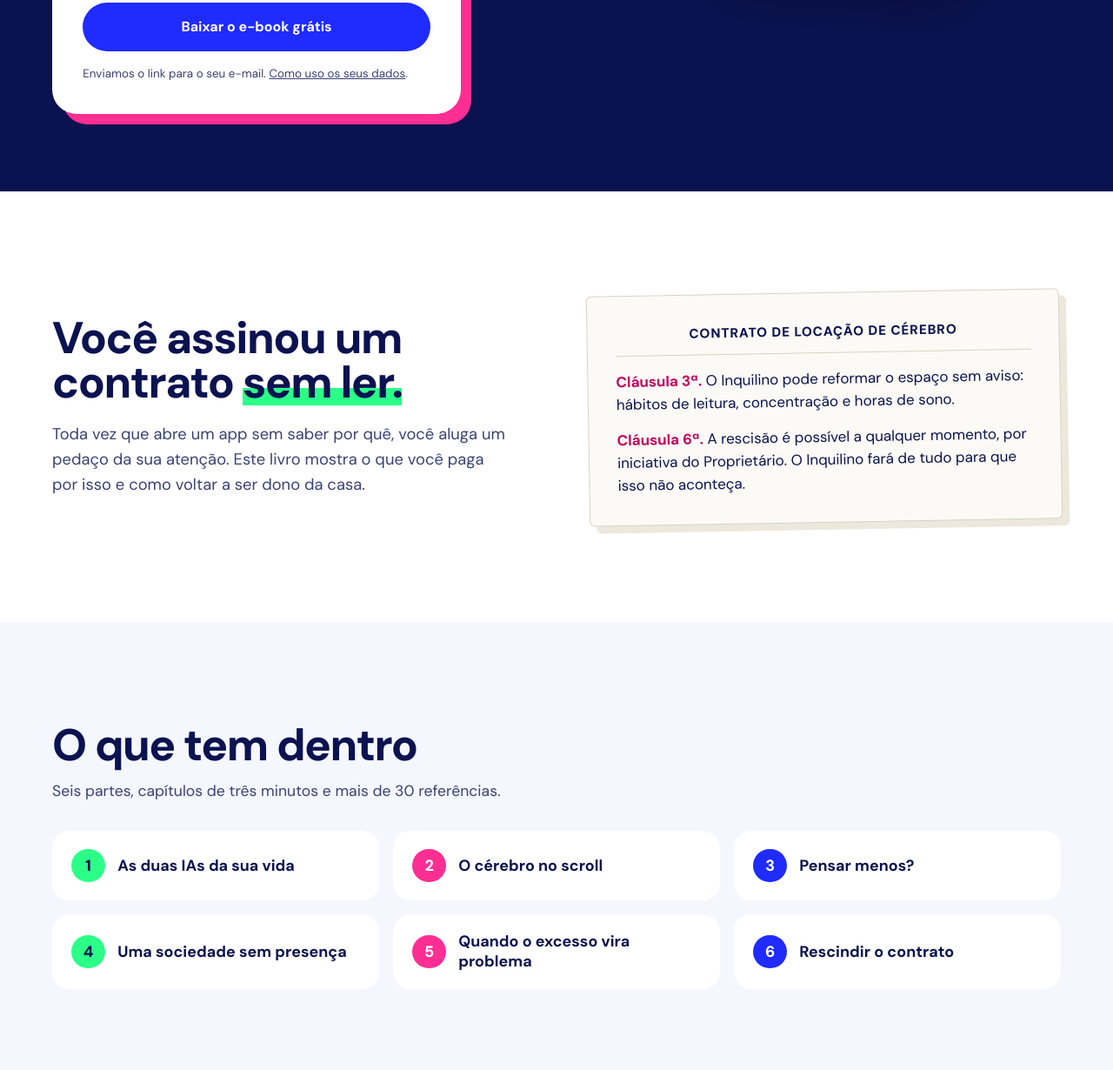
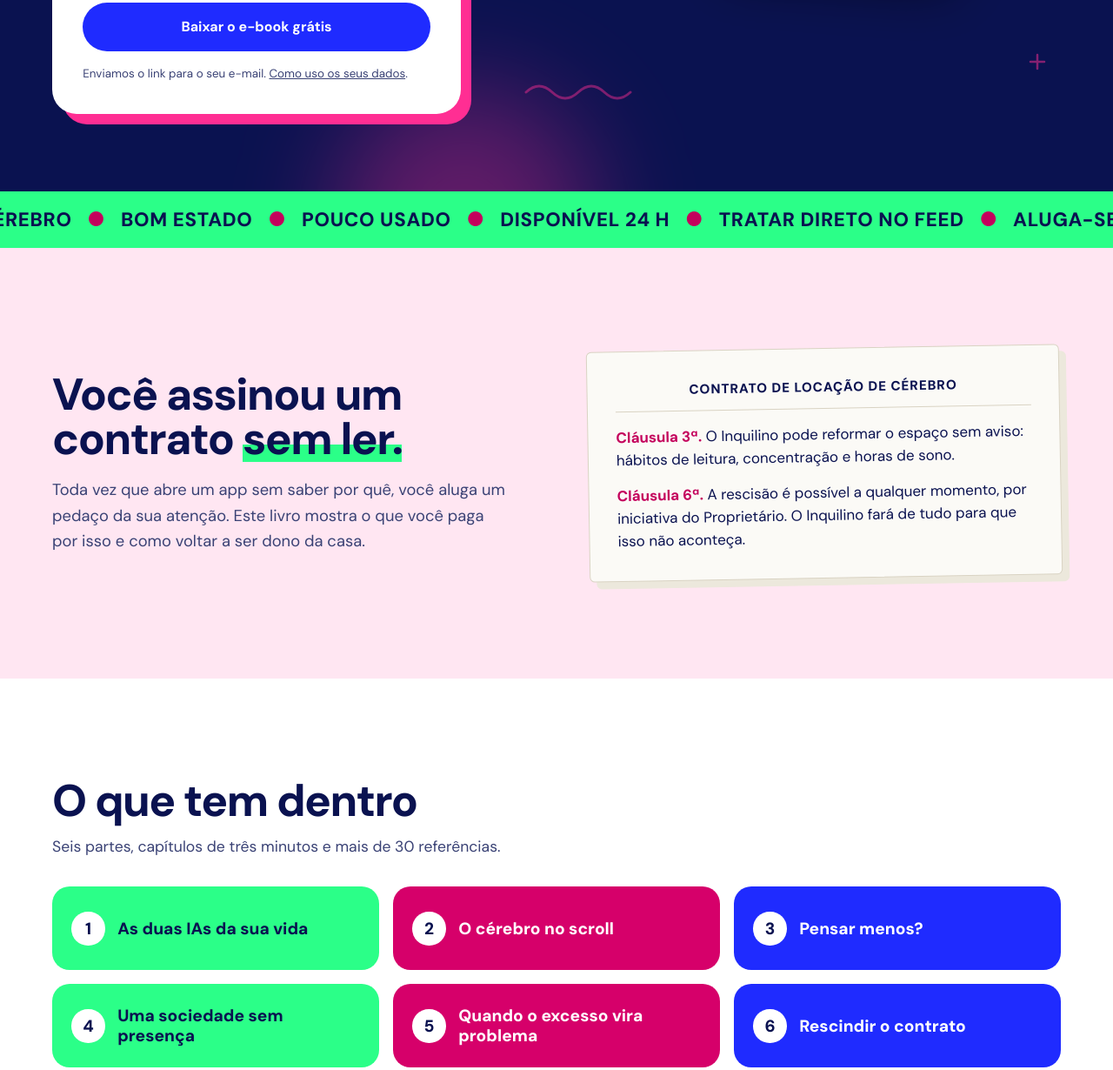
Before and after one commit to duusilas/silasmoreira-site, a plain HTML site: page o-cerebro-alugado/index.html in a window 1280 px wide. Shown: the part 847-2077 px from the top of the page at 87% size. Drawn offline with Linux system fonts and the light colour scheme.

Commit message:
Mais cor na landing do e-book O cérebro alugado
Brilhos e marcas no topo, faixa animada «Aluga-se», cartões coloridos nas
seis partes e secções com fundo rosa, verde e magenta.

Co-Authored-By: Claude Opus 5.5 <noreply@anthropic.com>
Claude-Session: https://claude.ai/code/session_01DQvbQhs4Q3jDy4Jir5b7H8

```diff
--- a/o-cerebro-alugado/index.html
+++ b/o-cerebro-alugado/index.html
@@ -47,6 +47,19 @@
   .eb-form.done .eb-fields{display:none} .eb-form.done .eb-done{display:grid;gap:.8rem}
   .eb-done h2{font-size:1.8rem;margin:0} .eb-done p{margin:0;color:var(--ink-2)}
 
+  .eb-blob{position:absolute;border-radius:50%;filter:blur(60px);pointer-events:none}
+  .eb-blob.b1{width:420px;height:420px;background:var(--cobalt);opacity:.55;right:-120px;top:-140px}
+  .eb-blob.b2{width:300px;height:300px;background:var(--pink);opacity:.35;left:30%;bottom:-180px}
+  .eb-blob.b3{width:220px;height:220px;background:var(--neon);opacity:.18;left:-80px;top:40%}
+  .eb-deco{position:absolute;pointer-events:none}
+  .eb-strip{background:var(--neon);color:var(--ink);overflow:hidden;white-space:nowrap;font-weight:800;font-size:clamp(1.1rem,2vw,1.4rem);letter-spacing:.03em;padding:.9rem 0}
+  .eb-strip .run{display:inline-block;animation:eb-run 38s linear infinite}
+  .eb-strip span{padding:0 1.1rem} .eb-strip i{font-style:normal;color:#C4005C}
+  @keyframes eb-run{from{transform:translateX(0)}to{transform:translateX(-50%)}}
+  .eb-pinkbg{background:#FFE6F2}
+  .eb-greenbg{background:#E3FFF0}
+  .eb-pinksec{background:#D6006A;color:var(--white)}
+
   /* mockup do livro */
   .eb-book{justify-self:center;perspective:1400px;width:min(330px,80%)}
   .eb-book .b{position:relative;aspect-ratio:794/1123;transform:rotateY(-18deg) rotateX(4deg);transform-style:preserve-3d;transition:transform .6s var(--ease)}
@@ -72,11 +85,12 @@
 
   /* partes */
   .eb-parts{list-style:none;margin:2rem 0 0;padding:0;display:grid;grid-template-columns:repeat(3,minmax(0,1fr));gap:1rem}
-  .eb-parts li{background:var(--white);border-radius:20px;padding:1.3rem 1.4rem;font-weight:700;font-size:1.12rem;line-height:1.25;display:flex;gap:.9rem;align-items:center}
+  .eb-parts li{border-radius:20px;padding:1.4rem 1.4rem;font-weight:800;font-size:1.2rem;line-height:1.2;display:flex;gap:.9rem;align-items:center;min-height:96px}
+  .eb-parts li:nth-child(3n+1){background:var(--neon);color:var(--ink)}
+  .eb-parts li:nth-child(3n+2){background:#D6006A;color:var(--white)}
+  .eb-parts li:nth-child(3n){background:var(--cobalt);color:var(--white)}
   .eb-parts li span{flex:none;width:2.4rem;height:2.4rem;border-radius:50%;display:grid;place-items:center;font-weight:800}
-  .eb-parts li:nth-child(3n+1) span{background:var(--neon);color:var(--ink)}
-  .eb-parts li:nth-child(3n+2) span{background:var(--pink);color:var(--white)}
-  .eb-parts li:nth-child(3n) span{background:var(--cobalt);color:var(--white)}
+  .eb-parts li span{background:var(--white);color:var(--ink)}
 
   /* autor */
   .eb-author{display:grid;grid-template-columns:auto minmax(0,1fr);gap:clamp(1.5rem,4vw,2.5rem);align-items:center}
@@ -85,7 +99,7 @@
 
   .eb-final{text-align:center}
   .eb-final h2{font-size:clamp(2rem,4.4vw,3.2rem);max-width:20ch;margin:0 auto 1.6rem}
-  .eb-final h2 span{color:var(--neon)}
+  .eb-final h2 span{color:var(--ink)}
 
   @media (max-width:860px){
     .eb-grid,.eb-two{grid-template-columns:minmax(0,1fr)}
@@ -93,8 +107,9 @@
     .eb-parts{grid-template-columns:minmax(0,1fr)}
     .eb-author{grid-template-columns:minmax(0,1fr)}
     .eb-form{box-shadow:8px 8px 0 var(--pink)}
+    .eb-deco{display:none}
   }
-  @media (prefers-reduced-motion:reduce){.eb-book .b{transition:none}}
+  @media (prefers-reduced-motion:reduce){.eb-book .b{transition:none}.eb-strip .run{animation:none}}
 </style>
 </head>
 <body>
@@ -109,6 +124,11 @@
 <main id="main">
 
   <section class="eb-hero" aria-labelledby="h1">
+    <span class="eb-blob b1" aria-hidden="true"></span><span class="eb-blob b2" aria-hidden="true"></span><span class="eb-blob b3" aria-hidden="true"></span>
+    <svg class="eb-deco" aria-hidden="true" style="left:44%;top:12%;opacity:.55" width="20" height="20" stroke="#2BFF88" stroke-width="2.5" stroke-linecap="round"><path d="M10 2v16M2 10h16"/></svg>
+    <svg class="eb-deco" aria-hidden="true" style="right:6%;bottom:14%;opacity:.5" width="20" height="20" stroke="#FF2E93" stroke-width="2.5" stroke-linecap="round"><path d="M10 2v16M2 10h16"/></svg>
+    <svg class="eb-deco" aria-hidden="true" style="left:47%;bottom:10%;opacity:.45" width="150" height="30" fill="none" stroke="#FF2E93" stroke-width="3" stroke-linecap="round"><path d="M3 15 q15 -14 30 0 t30 0 t30 0 t30 0"/></svg>
+    <svg class="eb-deco" aria-hidden="true" style="right:30%;top:8%;opacity:.25" width="230" height="230" fill="none"><circle cx="115" cy="115" r="111" stroke="#2BFF88" stroke-width="2" stroke-dasharray="6 10"/></svg>
     <div class="wrap eb-grid">
       <div>
         <p class="crumbs"><a href="/">Início</a> / E-book</p>
@@ -152,7 +172,9 @@
     </div>
   </section>
 
-  <section class="sec" aria-labelledby="t-contrato">
+  <div class="eb-strip" aria-hidden="true"><div class="run"><span>ALUGA-SE: UM CÉREBRO</span><i>●</i><span>BOM ESTADO</span><i>●</i><span>POUCO USADO</span><i>●</i><span>DISPONÍVEL 24 H</span><i>●</i><span>TRATAR DIRETO NO FEED</span><i>●</i><span>ALUGA-SE: UM CÉREBRO</span><i>●</i><span>BOM ESTADO</span><i>●</i><span>POUCO USADO</span><i>●</i><span>DISPONÍVEL 24 H</span><i>●</i><span>TRATAR DIRETO NO FEED</span><i>●</i></div></div>
+
+  <section class="sec eb-pinkbg" aria-labelledby="t-contrato">
     <div class="wrap eb-two">
       <div>
         <h2 id="t-contrato" style="font-size:clamp(2rem,4.4vw,3.2rem);line-height:1;letter-spacing:-.03em;margin:0">Você assinou um contrato <span class="eb-mark">sem ler.</span></h2>
@@ -166,7 +188,7 @@
     </div>
   </section>
 
-  <section class="sec paper" aria-labelledby="t-dentro">
+  <section class="sec" aria-labelledby="t-dentro">
     <div class="wrap">
       <h2 id="t-dentro" style="font-size:clamp(2rem,4.4vw,3.2rem);line-height:1;letter-spacing:-.03em;margin:0">O que tem dentro</h2>
       <p style="color:var(--ink-2);font-size:1.1rem;margin:.8rem 0 0">Seis partes, capítulos de três minutos e mais de 30 referências.</p>
@@ -181,7 +203,7 @@
     </div>
   </section>
 
-  <section class="sec" aria-labelledby="t-autor">
+  <section class="sec eb-greenbg" aria-labelledby="t-autor">
     <div class="wrap eb-author">
       <picture><source srcset="/assets/silas-moreira-480.webp" type="image/webp"><img src="/assets/silas-moreira-480.jpg" alt="Silas Moreira" width="150" height="150" loading="lazy"></picture>
       <div>
@@ -191,7 +213,7 @@
     </div>
   </section>
 
-  <section class="sec ink eb-final" aria-labelledby="t-final">
+  <section class="sec eb-pinksec eb-final" aria-labelledby="t-final">
     <div class="wrap">
       <h2 id="t-final">O cérebro é seu. <span>Não alugue sem ler o contrato.</span></h2>
       <a class="btn neon" href="#baixar">Baixar o e-book grátis</a>
```
